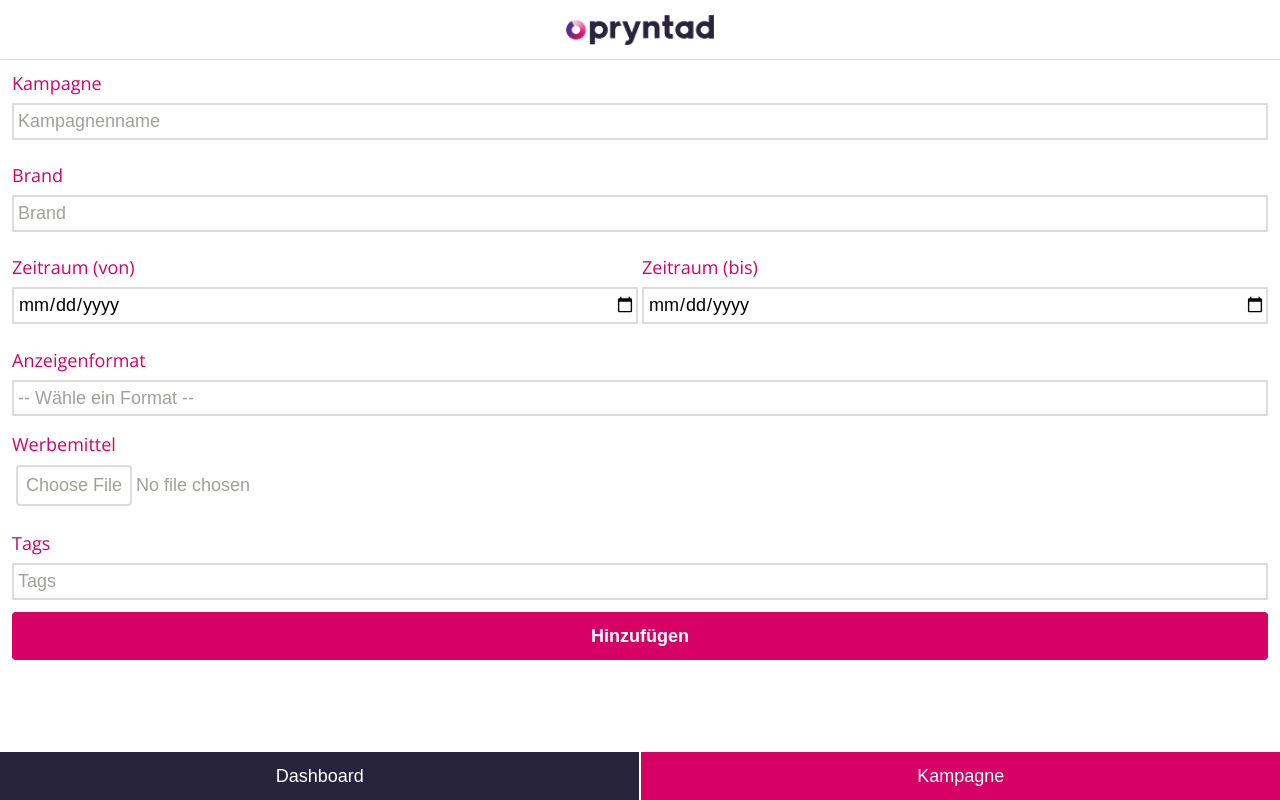
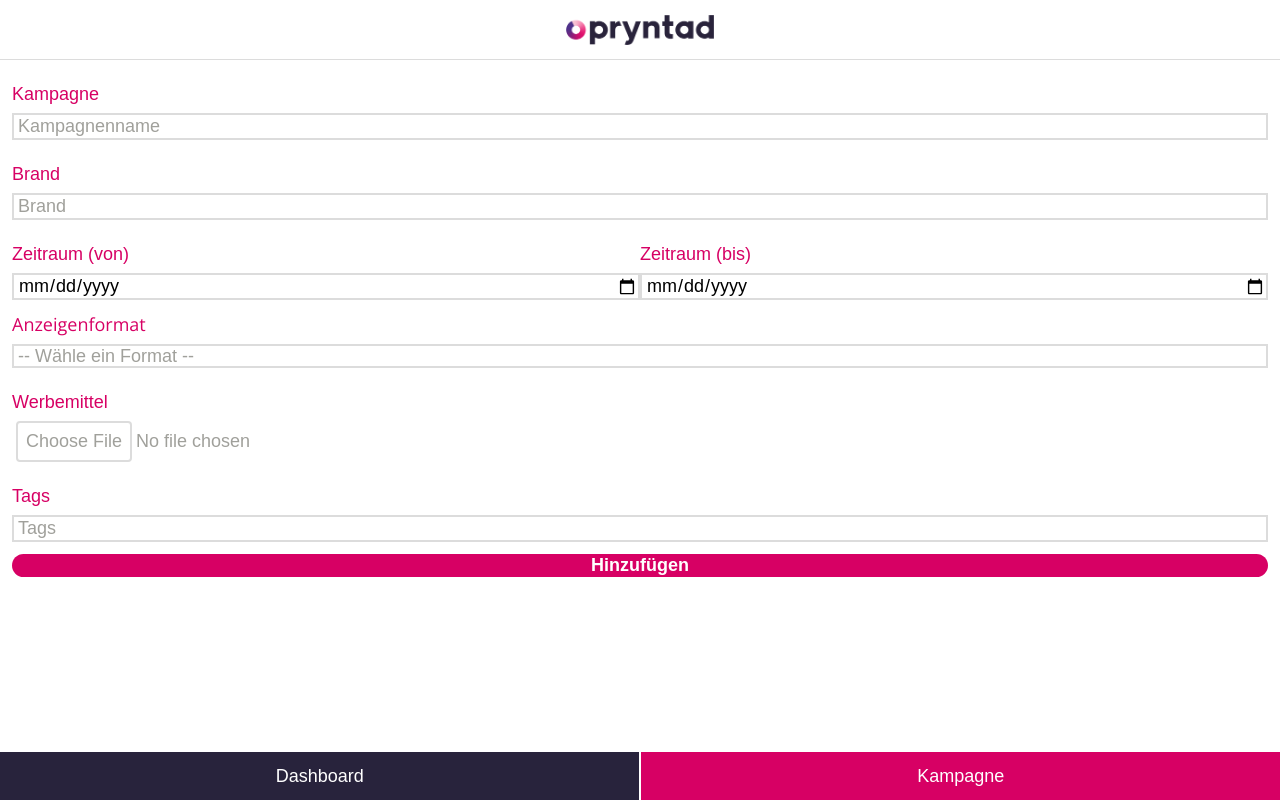
Before and after one commit to KALTWASSERio/pryntad, a React (Create React App) app: page /create in a window 1280 px wide. Built offline with nearby package versions, Linux system fonts and the light colour scheme; no server answers.

Commit message:
Code refactoring before sprint end

```diff
--- a/src/app/App.js
+++ b/src/app/App.js
@@ -1,6 +1,8 @@
 import React, { useEffect, useState } from 'react'
 import { BrowserRouter as Router, NavLink, Route } from 'react-router-dom'
+import { Helmet } from 'react-helmet'
 import styled from 'styled-components'
+import GlobalStyle from './GlobalStyle'
 import Header from '../common/Header'
 import CampaignsPage from '../campaigns/CampaignsPage'
 import CreateCampaignPage from '../create/CreateCampaignPage'
@@ -10,12 +12,10 @@ import {
   postNewCampaign,
   saveCampaignsToStorage,
 } from '../services'
-import GlobalStyle from './GlobalStyle'
-import { Helmet } from 'react-helmet'
 
 const Grid = styled.div`
   display: grid;
-  grid-template-rows: 48px auto 48px;
+  grid-template-rows: 60px auto 48px;
   position: absolute;
   top: 0;
   left: 0;
--- a/src/app/GlobalStyle.js
+++ b/src/app/GlobalStyle.js
@@ -8,8 +8,8 @@ export default createGlobalStyle`
   body {
     font-family: sans-serif;
     font-size: 18px;
+    color: #28233c;
     margin: 0;
-    color: #28233c;
   }
 
   html, body {
@@ -40,9 +40,9 @@ export default createGlobalStyle`
 input[type=file]::-webkit-file-upload-button {
     background: white;
     border: 2px solid #dcdcdc;
-    padding: 8px;
     border-radius: 4px;
     color: #a0a09b;
+    padding: 8px;
   }
 
   ::placeholder {
@@ -64,9 +64,10 @@ input[type=file]::-webkit-file-upload-button {
   button {
     background: #d70064;
     border: none;
-    border-radius: 4px;
+    border-radius: 12px;
     color: white;
     font-weight: bold;
+    margin-bottom:12px;
   }
 
 `
--- a/src/campaigns/Campaign.js
+++ b/src/campaigns/Campaign.js
@@ -7,28 +7,26 @@ const StyledCampaign = styled.section`
   grid-template-rows: auto 160px auto;
   grid-column-gap: 12px;
   border-radius: 6px;
-  position: relative;
   box-shadow: 0 2px 4px #28233c;
   margin: 12px;
-  align-content: flex-start;
-  scroll-snap-type: y mandatory;
-  -webkit-overflow-scrolling: touch;
-`
-const StyledAd = styled.div`
-  grid-column: 6 span;
 `
 
 const StyledCampaignLabels = styled.p`
-  color: #dcdcdc;
   grid-column: 1 / 2;
   font-size: 0.8em;
   text-transform: uppercase;
+  color: #dcdcdc;
   align-self: center;
   padding-left: 12px;
 `
+
 const StyledCampaignContents = styled.p`
   font-size: 0.9em;
   grid-column: 2 / 7;
+`
+
+const StyledAd = styled.div`
+  grid-column: 6 span;
 `
 
 const TagList = styled.ul`
@@ -47,6 +45,7 @@ const Tag = styled.li`
   border-radius: 6px;
   color: white;
   font-size: 0.9em;
+  font-weight: lighter;
 `
 
 export default function Campaign({
--- a/src/campaigns/CampaignsPage.js
+++ b/src/campaigns/CampaignsPage.js
@@ -3,10 +3,10 @@ import styled from 'styled-components'
 import Campaign from './Campaign'
 
 const PageGrid = styled.div`
-  display: grid;
-  grid-template-rows: auto;
+  display: flex;
+  flex-direction: column;
   overflow: scroll;
-  margin: 12px;
+  margin: 12px 12px 0 12px;
 `
 
 export default function CampaignsPage({ campaigns }) {
--- a/src/create/CreateCampaignPage.js
+++ b/src/create/CreateCampaignPage.js
@@ -1,15 +1,14 @@
 import React, { useState } from 'react'
 import styled from 'styled-components'
+import axios from 'axios'
 import { split } from '../utils'
 import Form from './Form'
-import axios from 'axios'
 
 const PageGrid = styled.div`
-  display: grid;
-  grid-template-rows: auto 1fr;
-  overflow: hidden;
-  overflow-y: scroll;
-  padding: 12px;
+  display: flex;
+  flex-direction: column;
+  overflow: scroll;
+  margin: 12px 12px 0 12px;
 `
 
 const defaultData = {
--- a/src/create/Form.js
+++ b/src/create/Form.js
@@ -2,36 +2,37 @@ import React from 'react'
 import styled from 'styled-components'
 import Select from './Select'
 
-const StyledForm = styled.form`
+const PageGrid = styled.form`
   display: grid;
   grid-gap: 12px;
-  grid-template-rows: repeat(6, 80px) 48px;
 `
+
 const StyledInputArea = styled.section`
-  display: grid;
+  display: flex;
+  flex-direction: column;
 `
+
 const StyledInputAreaDates = styled.section`
   display: grid;
   grid-template-columns: 1fr 1fr;
-  grid-template-rows: 80px;
-  grid-gap: 4px;
 `
+
 const StyledSectionFrom = styled.section`
-  display: grid;
-  grid-template-rows: auto auto;
+  display: flex;
+  flex-direction: column;
 `
 
 const StyledSectionTo = styled.section`
-  display: grid;
-  grid-template-rows: auto auto;
+  display: flex;
+  flex-direction: column;
 `
 
 const StyledLabel = styled.label`
   color: #d70064;
   display: flex;
   align-items: flex-end;
+  margin-top: 12px;
   margin-bottom: 8px;
-  font-family: 'Open Sans', sans-serif;
 `
 const StyledUploadButton = styled.input`
   display: flex;
@@ -41,7 +42,7 @@ const StyledUploadButton = styled.input`
 
 export default function Form({ data, onSubmit, onInputChange, onImageUpload }) {
   return (
-    <StyledForm onSubmit={onSubmit}>
+    <PageGrid onSubmit={onSubmit}>
       <StyledInputArea>
         <StyledLabel htmlFor="campaign__name__input">Kampagne</StyledLabel>
         <input
@@ -115,6 +116,6 @@ export default function Form({ data, onSubmit, onInputChange, onImageUpload }) {
         />
       </StyledInputArea>
       <button>Hinzufügen</button>
-    </StyledForm>
+    </PageGrid>
   )
 }
```
